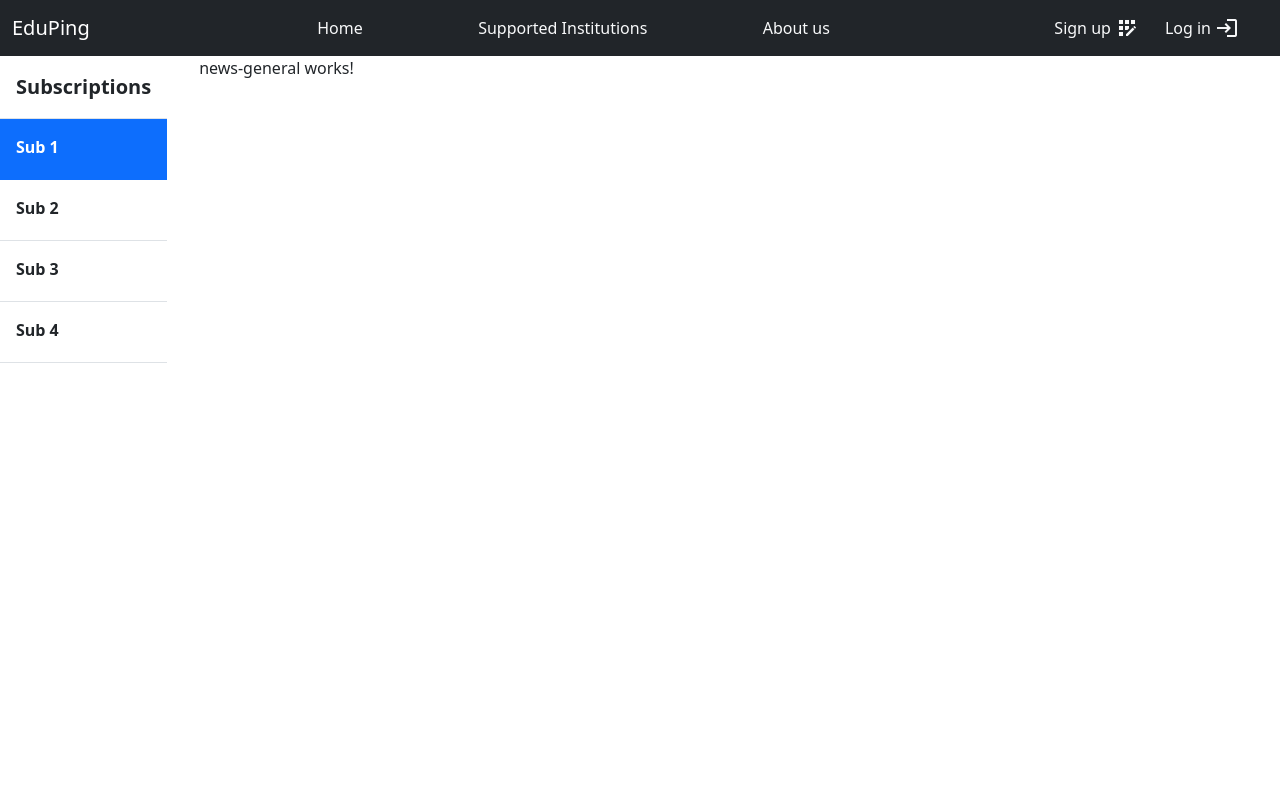
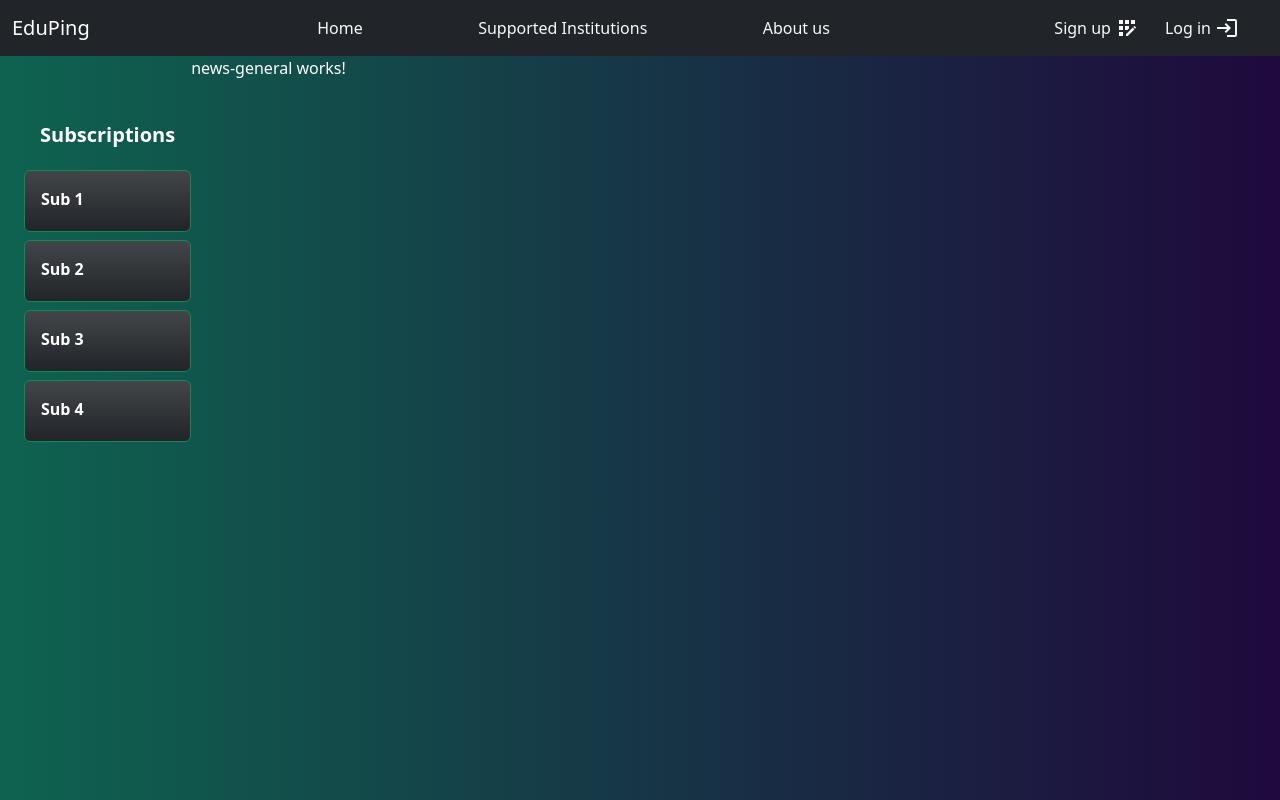
Before and after one commit to HercVs/ping-ang, an Angular app: page /home in a window 1280 px wide. Built offline with nearby package versions, Linux system fonts and the light colour scheme.

Commit message:
styling fixes

```diff
--- a/src/app/app.component.html
+++ b/src/app/app.component.html
@@ -1,2 +1,4 @@
-<app-navbar></app-navbar>
-<router-outlet></router-outlet>
+<div class="text-white">
+	<app-navbar></app-navbar>
+	<router-outlet></router-outlet>
+</div>
--- a/src/app/components/main-page/main-page.component.html
+++ b/src/app/components/main-page/main-page.component.html
@@ -1,4 +1,4 @@
-<div class="d-flex gap-3">
+<div class="d-flex h-75">
 	<app-sidebar></app-sidebar>
 	<router-outlet></router-outlet>
 </div>
--- a/src/app/components/sidebar/sidebar.component.html
+++ b/src/app/components/sidebar/sidebar.component.html
@@ -1,29 +1,40 @@
-<div class="d-flex flex-column align-items-stretch flex-shrink-0 bg-white">
-	<div class="d-flex align-items-center flex-shrink-0 p-3 border-bottom">
+<div
+	class="d-flex flex-column align-items-stretch flex-shrink-0 gap-1 mt-5 ms-4"
+>
+	<div class="d-flex align-items-center flex-shrink-0 p-3">
 		<span class="fs-5 fw-semibold">Subscriptions</span>
 	</div>
-	<div class="list-group list-group-flush border-bottom scrollarea">
+	<div class="list-group list-group-flush scrollarea gap-2">
 		<a
 			href="#"
-			class="list-group-item list-group-item-action active py-3 lh-tight"
+			class="list-group-item list-group-item-action active py-3 lh-tight bg-dark bg-gradient text-white border border-success rounded"
 			aria-current="true"
 		>
 			<div class="d-flex w-100 align-items-center justify-content-between">
 				<strong class="mb-1">Sub 1</strong>
 			</div>
 		</a>
-		<a href="#" class="list-group-item list-group-item-action py-3 lh-tight">
+		<a
+			href="#"
+			class="list-group-item list-group-item-action py-3 lh-tight bg-dark bg-gradient text-white border border-success rounded"
+		>
 			<div class="d-flex w-100 align-items-center justify-content-between">
 				<strong class="mb-1">Sub 2</strong>
 			</div>
 		</a>
-		<a href="#" class="list-group-item list-group-item-action py-3 lh-tight">
+		<a
+			href="#"
+			class="list-group-item list-group-item-action py-3 lh-tight bg-dark bg-gradient text-white border border-success rounded"
+		>
 			<div class="d-flex w-100 align-items-center justify-content-between">
 				<strong class="mb-1">Sub 3</strong>
 			</div>
 		</a>
 
-		<a href="#" class="list-group-item list-group-item-action py-3 lh-tight">
+		<a
+			href="#"
+			class="list-group-item list-group-item-action py-3 lh-tight bg-dark bg-gradient text-white border border-success rounded"
+		>
 			<div class="d-flex w-100 align-items-center justify-content-between">
 				<strong class="mb-1">Sub 4</strong>
 			</div>
--- a/src/styles.css
+++ b/src/styles.css
@@ -1,4 +1,23 @@
 /* You can add global styles to this file, and also import other style files */
 
-html, body { height: 100%; }
-body { margin: 0; font-family: Roboto, "Helvetica Neue", sans-serif; }
+html,
+body {
+	height: 100%;
+}
+body {
+	margin: 0;
+	font-family: Roboto, "Helvetica Neue", sans-serif;
+
+	/* fallback for old browsers */
+	background: var(--bs-gray-dark);
+
+	/* Chrome 10-25, Safari 5.1-6 */
+	background: -webkit-linear-gradient(
+		to right,
+		rgba(48, 207, 208, 1),
+		rgba(51, 8, 103, 1)
+	);
+
+	/* W3C, IE 10+/ Edge, Firefox 16+, Chrome 26+, Opera 12+, Safari 7+ */
+	background: linear-gradient(to right, rgb(14, 99, 79), rgb(31, 9, 61));
+}
```
